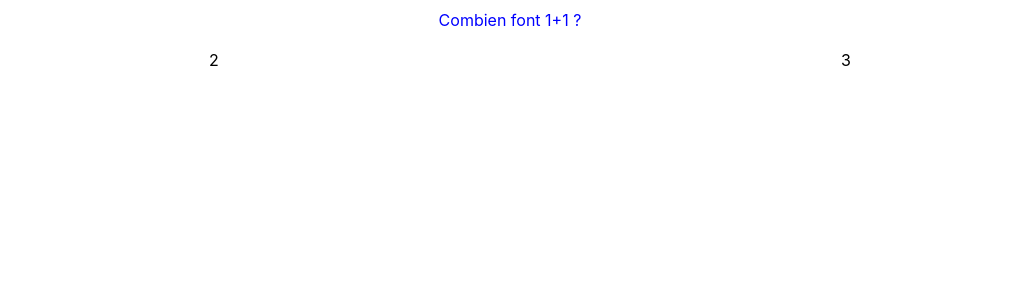
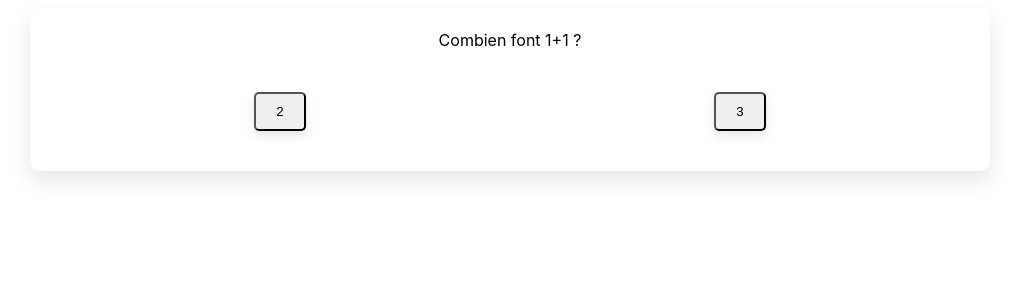
Before and after one commit to rudy-boullier/ndli-front-2023, a React (Vite) app: page /question in a window 1280 px wide. Shown: the top 300 px of the page, without its empty margins (130-1149 px from the left). Built offline with nearby package versions, Linux system fonts and the light colour scheme.

Commit message:
feat: add fonctional question

```diff
--- a/src/index.css
+++ b/src/index.css
@@ -4,6 +4,8 @@
     font-weight: 400;
 }
 
-*{
-    list-style: none;
+
+.mainContainer {
+    margin: auto;
+    width: 75vw;
 }
--- a/src/pages/Question/question.css
+++ b/src/pages/Question/question.css
@@ -1,23 +1,32 @@
-#question {
-    display: flex;
-    flex-direction: column;
-    align-items: center;
-    justify-content: center;
-
-    width: auto;
-}
-
-#question>div {
-    color: blue;
+#question, #question #title {
     display: flex;
     flex-direction: column;
     align-items: center;
     justify-content: center;
 }
 
-#question>ul{
+#question {
+    width: auto;
+    padding: 20px;
+    border-radius: 10px;
+    box-shadow: 0 10px 20px rgba(0, 0, 0, 0.1);
+}
+
+#question #title {
+    margin-bottom: 20px;
+}
+
+#answers {
+    width: 100%;
     display: flex;
     align-items: center;
     justify-content: space-around;
-    width: 100%;
 }
+
+#question button {
+    max-width: 500px;
+    margin: 20px 0;
+    padding: 10px 20px;
+    border-radius: 5px;
+    box-shadow: 0 5px 10px rgba(0, 0, 0, 0.1);
+}
--- a/src/pages/Question/questionPage.tsx
+++ b/src/pages/Question/questionPage.tsx
@@ -1,7 +1,7 @@
-import React, { useState } from "react";
+import React, {useState} from "react";
 import "./question.css";
 import data from "../../data/data.json";
-import { Question } from "../../types/question";
+import {Question} from "../../types/question";
 
 const QuestionPage: React.FC = () => {
     const [selectedAnswer, setSelectedAnswer] = useState<number | null>(null);
@@ -18,24 +18,34 @@ const QuestionPage: React.FC = () => {
 
     const renderAnswers = () => {
         return myQuestion.answers.map((answer, index) => (
-            <li key={index} onClick={() => handleAnswerClick(index)}>
+            <div key={'answer.${index}'} className="answer">
+                <button
+                    tabIndex={0}
+                    onClick={() => handleAnswerClick(index)}
+                    onKeyDown={(e) => {
+                        if (e.key === 'Enter' || e.key === ' ') {
+                            handleAnswerClick(index);
+                        }
+                    }}
+                >
                     <div className={selectedAnswer === index ? "selected" : ""}>
                         {answer.title}
                     </div>
-            </li>
+                </button>
+            </div>
         ));
     };
 
     const renderExplanation = () => {
         return (
             <div>
-                {myQuestion.data.explanations.map((explanation, index) => (
-                    <div key={index}>
+                {myQuestion.data.explanations.map((explanation) => (
+                    <div key={'explanation.${index}'}>
                         {explanation.type === "paragraph" && (
                             <p>{explanation.value}</p>
                         )}
                         {explanation.type === "image" && (
-                            <img src={explanation.value} alt="explication" />
+                            <img src={explanation.value} alt={explanation.alt} loading="lazy"/>
                         )}
                         {explanation.type === "button" && (
                             <a href={explanation.link}>{explanation.value}</a>
@@ -49,17 +59,18 @@ const QuestionPage: React.FC = () => {
     const resetState = () => {
         setSelectedAnswer(null);
         setShowExplanation(false);
-        setCurrentQuestionIndex(currentQuestionIndex + 1); // Incrémente l'index de la question
+        setCurrentQuestionIndex(currentQuestionIndex + 1);
     };
 
     return (
+        <div className="mainContainer">
             <div id="question">
-            <div>
+                <div id="title">
                     {myQuestion.title}
                 </div>
-            <ul>
+                <div id="answers">
                     {renderAnswers()}
-            </ul>
+                </div>
                 {showExplanation && renderExplanation()}
                 {showExplanation && (
                     <button onClick={resetState}>
@@ -67,6 +78,7 @@ const QuestionPage: React.FC = () => {
                     </button>
                 )}
             </div>
+        </div>
     );
 };
 
```
Also changed, not shown: src/types/question.ts (+5 -4 lines). Lines whose indentation alone changed are shown as unchanged.
